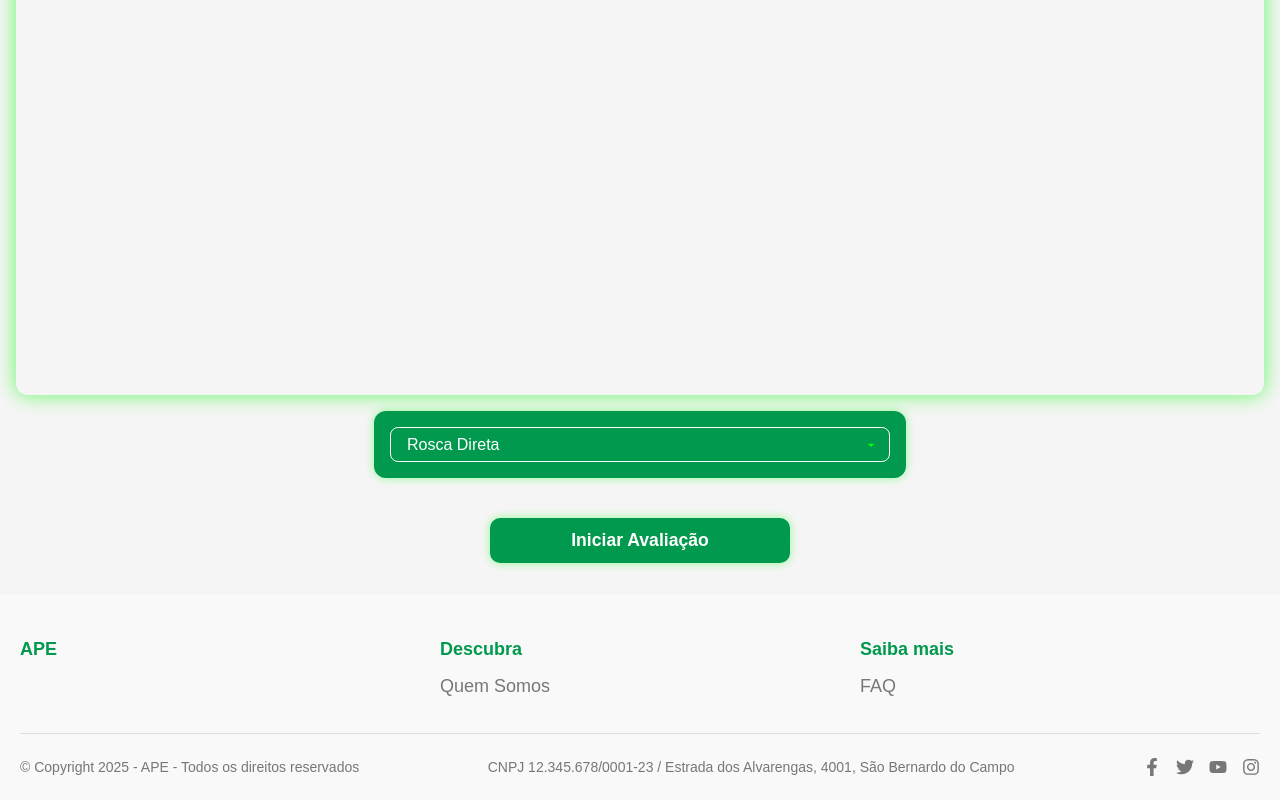
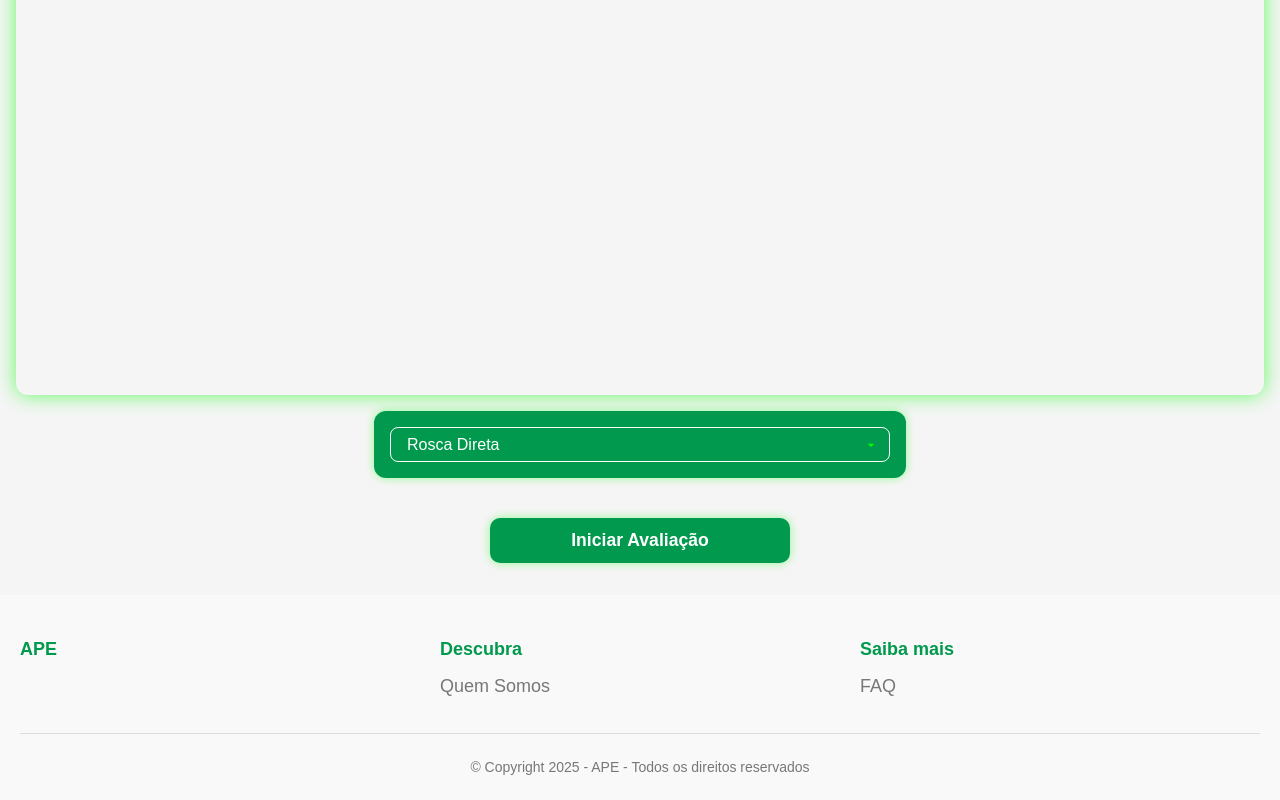
Before and after one commit to lucassantuss/ape-web, a React (Create React App) app: page / in a window 1280 px wide. Shown: the part 523-1323 px from the top of the page. Built offline with nearby package versions, Linux system fonts and the light colour scheme.

Commit message:
Ajuste Rodapé

```diff
--- a/src/components/Rodape/Rodape.css
+++ b/src/components/Rodape/Rodape.css
@@ -52,30 +52,17 @@
     font-size: 14px;
     border-top: 1px solid #ddd;
     padding-top: 20px;
-    flex-wrap: wrap;
     gap: 10px;
     text-align: center;
+
+    flex-direction: column;
+        gap: 5px;
 }
 
 .footer-bottom p {
+    align-items: center;
     margin: 5px 0;
     color: #777;
-}
-
-.footer-social {
-    display: flex;
-    gap: 15px;
-    justify-content: center;
-}
-
-.footer-social svg {
-    font-size: 18px;
-    color: #777;
-    cursor: pointer;
-}
-
-.footer-social svg:hover {
-    color: #000;
 }
 
 /* Responsividade */
@@ -89,11 +76,6 @@
     .footer-column {
         text-align: center;
     }
-
-    .footer-bottom {
-        flex-direction: column;
-        gap: 5px;
-    }
 }
 
 @media (max-width: 480px) {
@@ -105,8 +87,4 @@
     .footer-bottom p {
         font-size: 16px;
     }
-
-    .footer-social svg {
-        font-size: 18px;
-    }
 }
--- a/src/components/Rodape/index.js
+++ b/src/components/Rodape/index.js
@@ -30,17 +30,7 @@ export default function Rodape() {
             </div>
 
             <div className="footer-bottom">
-                {/* Direitos autorais */}
                 <p>&copy; Copyright 2025 - APE - Todos os direitos reservados</p>
-                {/* Informações institucionais da empresa, como CNPJ e endereço */}
-                <p>CNPJ 12.345.678/0001-23 / Estrada dos Alvarengas, 4001, São Bernardo do Campo</p>
-                {/* Ícones das redes sociais */}
-                <div className="footer-social">
-                    <FaFacebookF /> {/* Ícone do Facebook */}
-                    <FaTwitter />   {/* Ícone do Twitter */}
-                    <FaYoutube />   {/* Ícone do YouTube */}
-                    <FaInstagram /> {/* Ícone do Instagram */}
-                </div>
             </div>
         </footer>
     );
```
